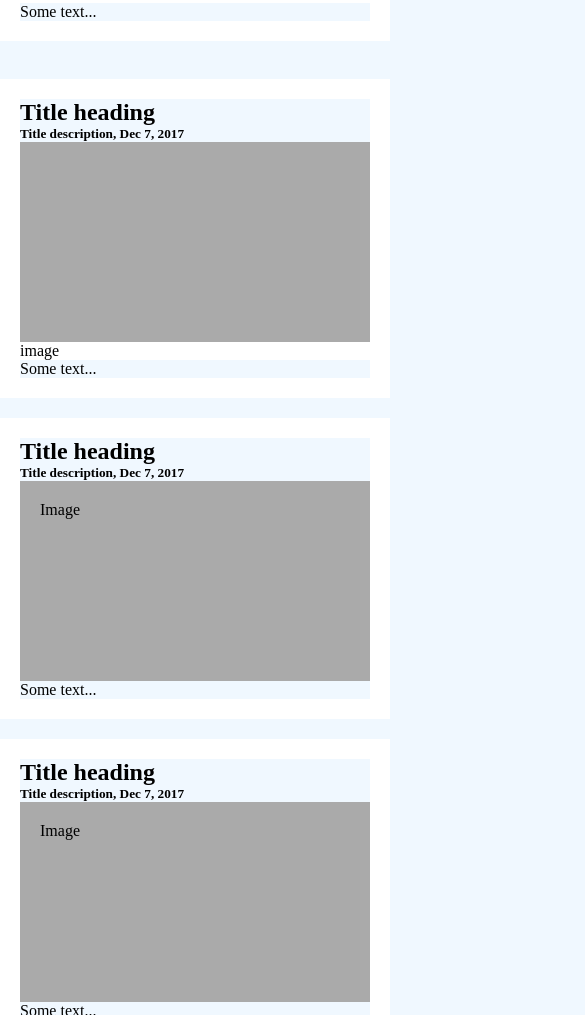
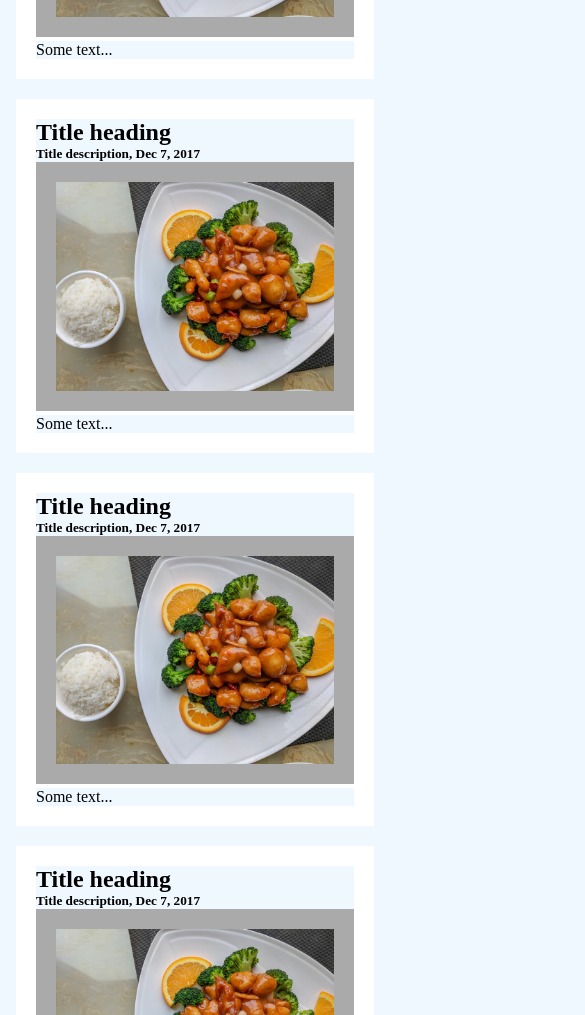
Before and after one commit to Zerce/AsainFoodie, a plain HTML site: page main.html in a window 390 px wide. Shown: the part 985-2000 px from the top of the page, 585 px wide, since content can reach past the window. Drawn offline with nearby package versions, Linux system fonts and the light colour scheme.

Commit message:
recreate

```diff
--- a/main.css
+++ b/main.css
@@ -134,7 +134,7 @@ button
 @media screen and (max-width: 800px) {
   .leftcolumn, .rightcolumn {
     width: 100%;
-    padding: 0;
+    padding: 1em;
   }
 }
 .card:hover .fakeimg{
@@ -153,3 +153,8 @@ button
     width: min(900px, 100%);
   }
 }
+/* Blog layout End */
+
+/* Footer Start */
+
+/* Footer end */
--- a/main.html
+++ b/main.html
@@ -42,34 +42,39 @@
       <div class ="card">
         <h2> Title heading</h2>
         <h5>Title description, Dec 7, 2017</h5>
-       <img src="image/photo-1525755662778-989d0524087e.jpeg" ></img>
-        <p>Some text...</p>
-      </div>
-
-      <img><div class ="card">
-        <h2> Title heading</h2>
-        <h5>Title description, Dec 7, 2017</h5>
-        <div class="fakeimg" style="height: 200px;" src=></div>image</img>
-        <p>Some text...</p>
-      </div>
-      <div class ="card">
-        <h2> Title heading</h2>
-        <h5>Title description, Dec 7, 2017</h5>
-        <div src="i"class="fakeimg" style="height: 200px;">Image</div>
+       <img style="height:70%;"src="image/photo-1525755662778-989d0524087e.jpeg" class ="fakeimg"></img>
         <p>Some text...</p>
       </div>
 
       <div class ="card">
         <h2> Title heading</h2>
         <h5>Title description, Dec 7, 2017</h5>
-        <div class="fakeimg" style="height: 200px;">Image</div>
+        <img style="height:60%"
+        src="image/photo-1525755662778-989d0524087e.jpeg" class ="fakeimg"></img>
+        <p>Some text...</p>
+      </div>
+      <div class ="card">
+        <h2> Title heading</h2>
+        <h5>Title description, Dec 7, 2017</h5>
+        <img style="height:60%"
+        src="image/photo-1525755662778-989d0524087e.jpeg" class ="fakeimg"></img>
         <p>Some text...</p>
       </div>
 
       <div class ="card">
         <h2> Title heading</h2>
         <h5>Title description, Dec 7, 2017</h5>
-        <div class="fakeimg" style="height: 200px;">Image</div>
+        <img style="height:60%"
+        src="image/photo-1525755662778-989d0524087e.jpeg" class ="fakeimg"></img>
+        <p>Some text...</p>
+      </div>
+
+      <div class ="card">
+        <h2> Title heading</h2>
+        <h5>Title description, Dec 7, 2017</h5>
+        <img
+        src="image/photo-1525755662778-989d0524087e.jpeg" class ="fakeimg"
+        style="height:60%"></img>
         <p>Some text...</p>
       </div>
 
@@ -80,14 +85,16 @@
    <div class="rightcolumn">
     <div class="card">
       <h2>About Me</h2>
-      <div class="fakeimg2" style="height: 200px;">Image</div>
+      <img src="image/photo-1525755662778-989d0524087e.jpeg" class ="fakeimg"></img>
       <p>Some text about me in culpa qui officia deserunt mollit anim..</p>
     </div>
     <div class ="card">
       <h3>Popular Post</h3>
-      <div class="fakeimg2">Image</div><br>
-      <div class="fakeimg2">Image</div><br>
-      <div class="fakeimg2">Image</div>
+      <img style="height:70%"  src="image/photo-1525755662778-989d0524087e.jpeg" class ="fakeimg"></img><br>
+      <img style="height:70%;"
+      src="image/photo-1525755662778-989d0524087e.jpeg" class ="fakeimg"></img><br>
+      <img style="height:70%;"
+      src="image/photo-1525755662778-989d0524087e.jpeg" class ="fakeimg"></img>
     </div>
       <div class="card">
         <h4> Follow Me</h4>
@@ -100,5 +107,11 @@
    <h2><Footer></h2>
  </div>
  <!-------- Blog layout End ---------------------------------------->
+
+ <!--------------Footer beign -->
+
+
+
+  <!--------------Footer end -->
 </body>
 </html>
```
Also changed, not shown: contact/contact.html (+2 -1 lines), destination/des.html (+4 -3 lines), recipe/re.html (+4 -3 lines).
